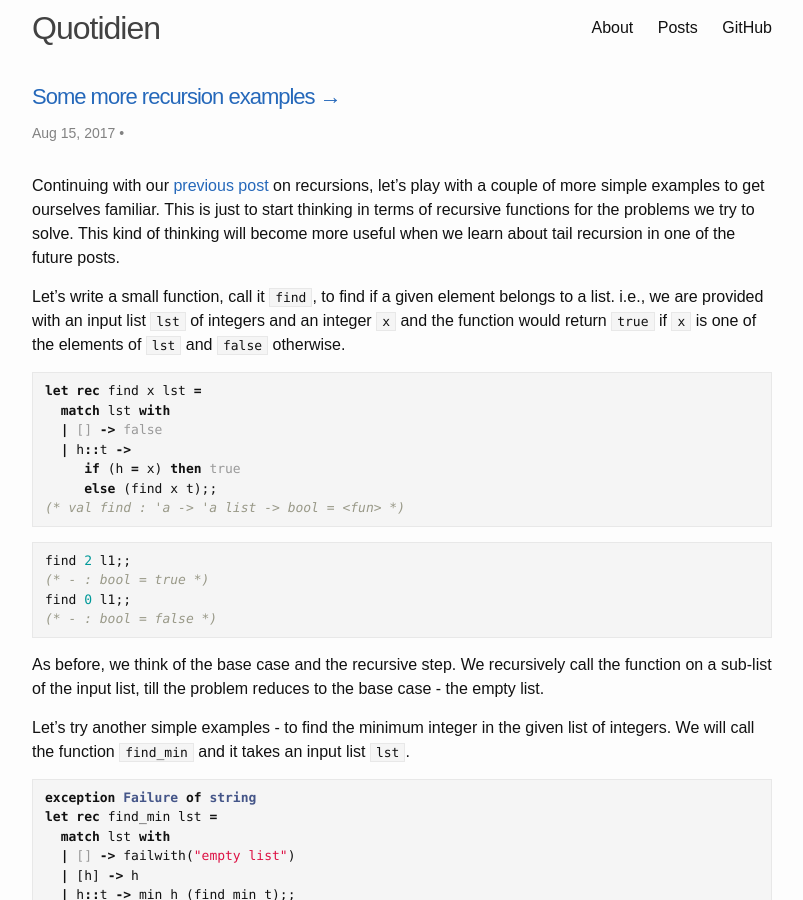
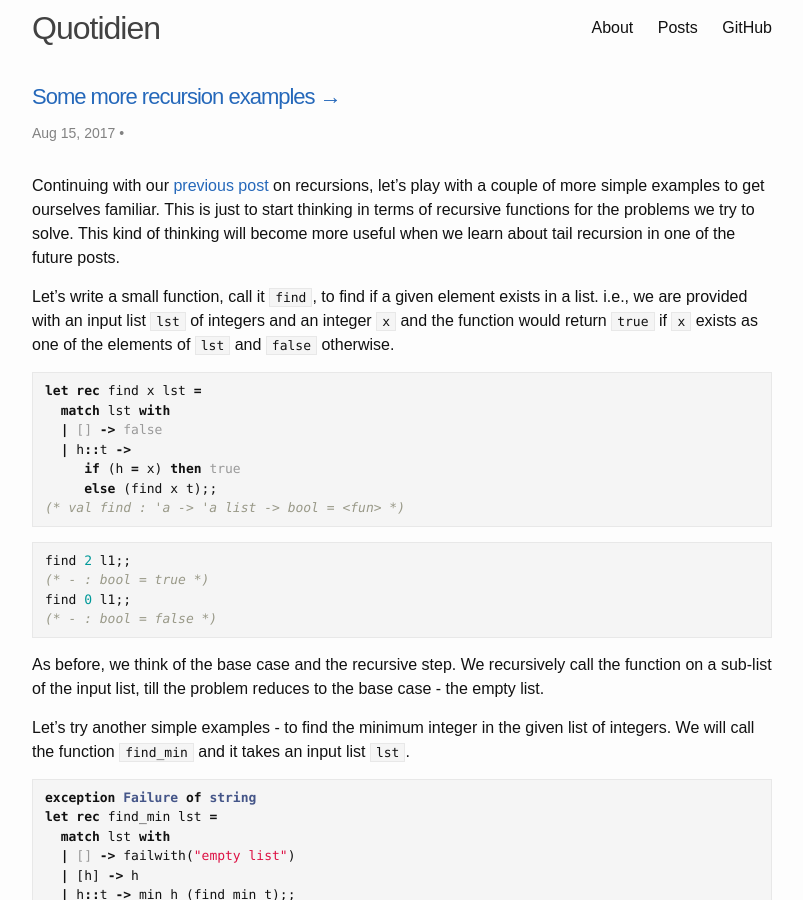
Before and after one commit to dotkay/dotkay.github.io, a Jekyll site: the page built from _posts/2017-08-15-more-simple-recursion-examples.md, in a window 1280 px wide and 900 px high. Shown: the whole window, without its empty margins (238-1041 px from the left). Built offline with Jekyll 4.4.1, drawn with Linux system fonts in a browser that asks for light colours.

```diff
--- a/_posts/2017-08-15-more-simple-recursion-examples.md
+++ b/_posts/2017-08-15-more-simple-recursion-examples.md
@@ -8,7 +8,7 @@
 
 Continuing with our [previous post](http://dotkay.github.io/2017/08/14/ocaml-recursion-simple/) on recursions, let's play with a couple of more simple examples to get ourselves familiar. This is just to start thinking in terms of recursive functions for the problems we try to solve. This kind of thinking will become more useful when we learn about tail recursion in one of the future posts.
 
-Let's write a small function, call it `find`, to find if a given element belongs to a list. i.e., we are provided with an input list `lst` of integers and an integer `x` and the function would return `true` if `x` is one of the elements of `lst` and `false` otherwise.
+Let's write a small function, call it `find`, to find if a given element exists in a list. i.e., we are provided with an input list `lst` of integers and an integer `x` and the function would return `true` if `x` exists as one of the elements of `lst` and `false` otherwise.
 
 {% highlight ocaml %}
 let rec find x lst =
```
